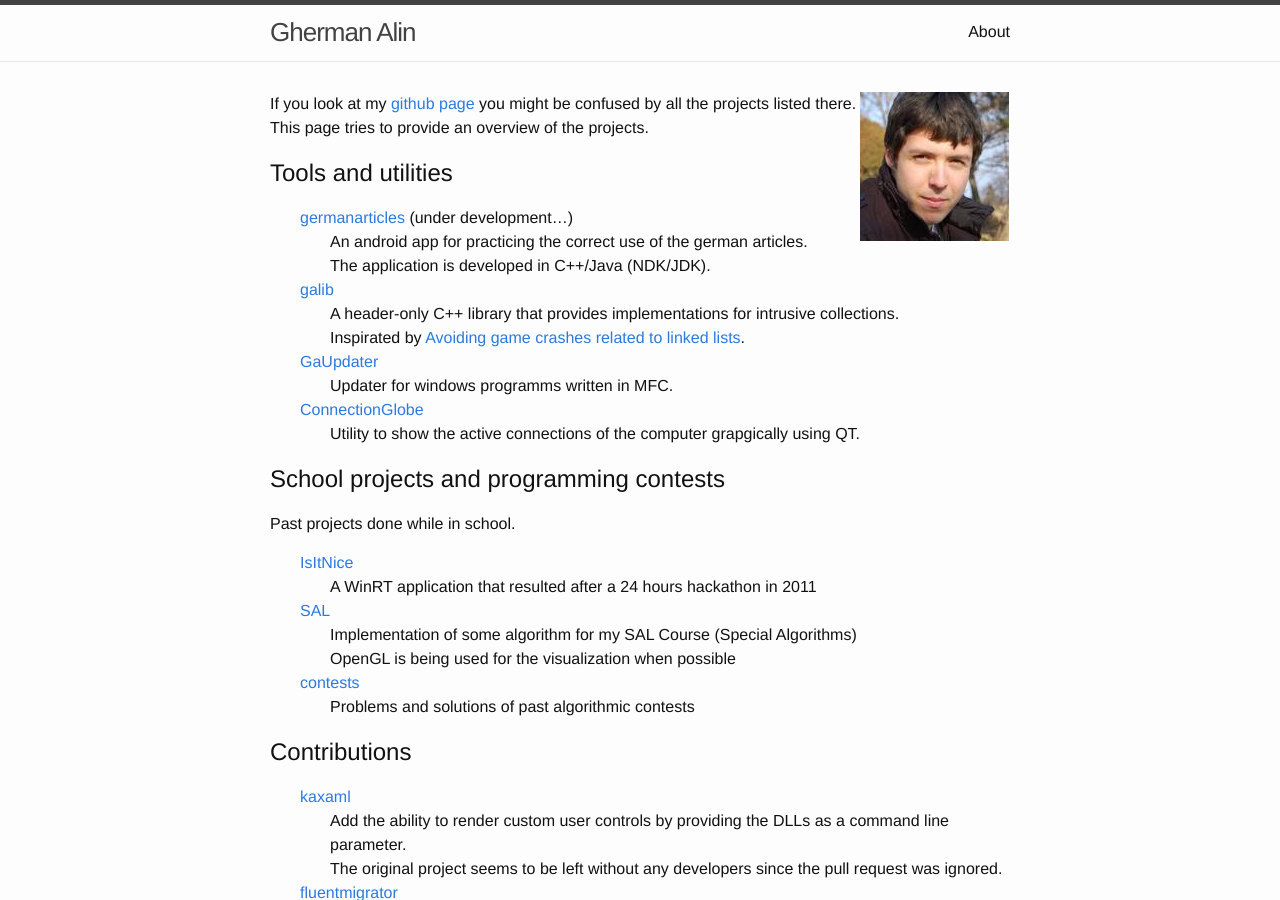
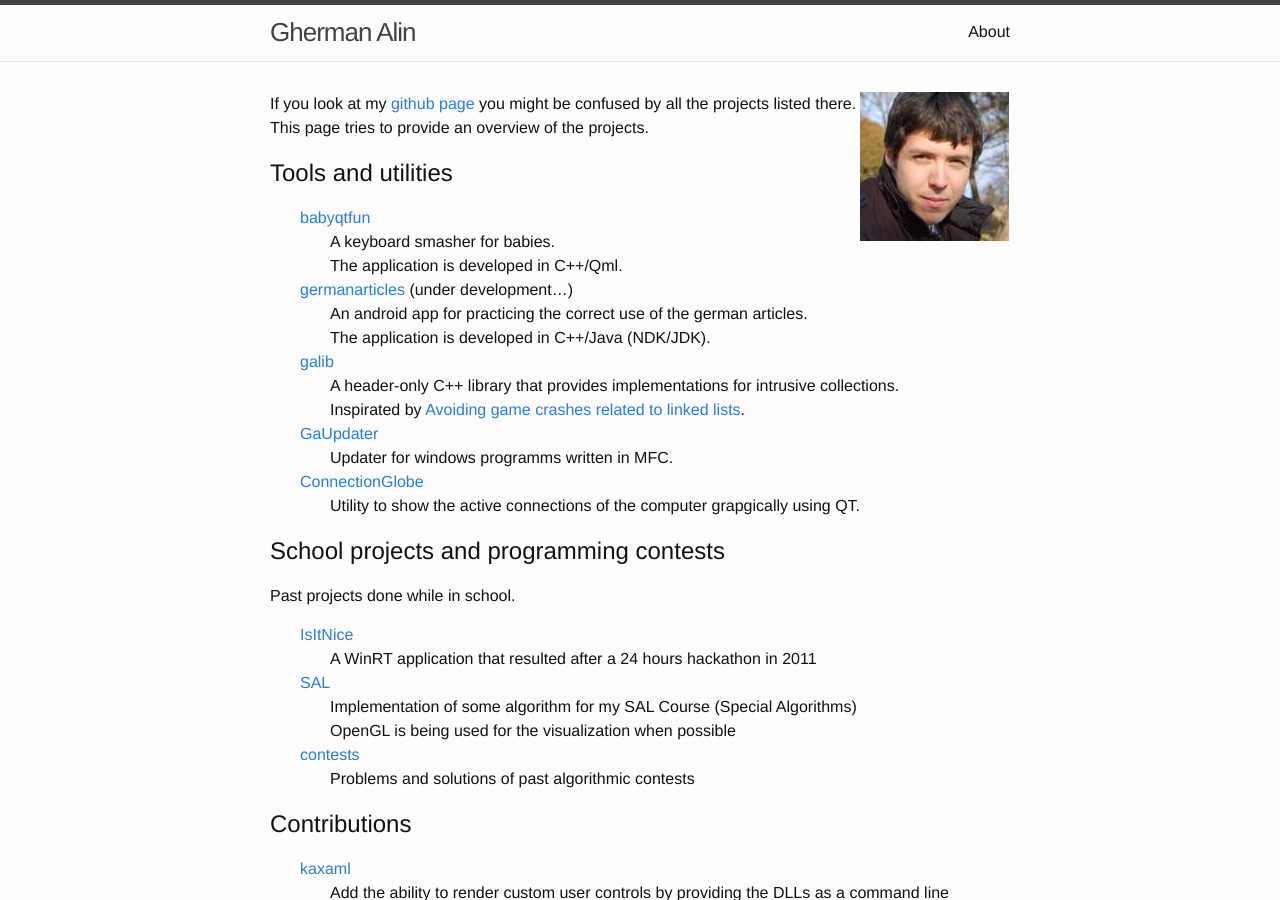
Before and after one commit to ha11owed/ha11owed.github.io, a Jekyll site: the page built from index.md, in a window 1280 px wide and 900 px high. Built offline with Jekyll 4.4.1, drawn with Linux system fonts in a browser that asks for light colours.

Commit message:
Update index.md

```diff
--- a/index.md
+++ b/index.md
@@ -10,6 +10,10 @@ you might be confused by all the projects listed there.
 This page tries to provide an overview of the projects.
 
 ## Tools and utilities
+
+* [babyqtfun](https://github.com/ha11owed/babyqtfun)
+  * A keyboard smasher for babies.
+  * The application is developed in C++/Qml.
 
 * [germanarticles](https://github.com/ha11owed/germanarticles) (under development...)
   * An android app for practicing the correct use of the german articles.
```
